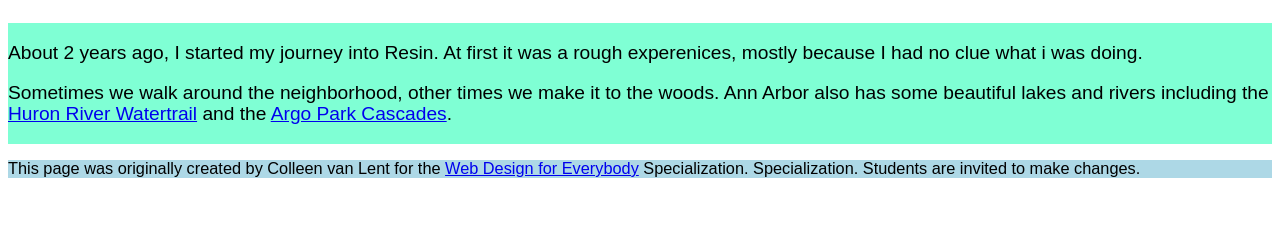
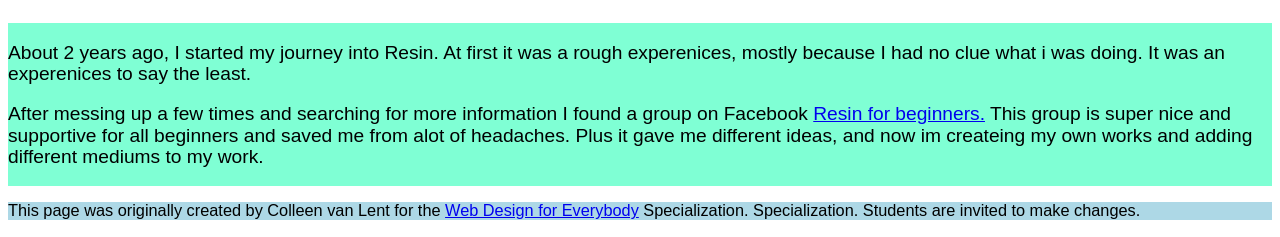
Before and after one commit to KBland14/KeshiasFinalProject, a plain HTML site: page index.html in a window 1280 px wide. Shown: the part 632-869 px from the top of the page. Before the commit the page ends 826 px from the top, so only its background shows below. Drawn offline with Linux system fonts and the light colour scheme.

Commit message:
Fix typos and enhance content in index.html
Corrected spelling errors and improved sentence structure in the content.

```diff
--- a/index.html
+++ b/index.html
@@ -22,14 +22,8 @@
     <h1>Keshia's Resin Crafts</h1>
   </header>
   <main id="main_content">
-    <p>About 2 years ago, I started my journey into Resin. At first it was a rough experenices, mostly because I had no clue what i was
-      doing.  </p>
-
-    <p>Sometimes we walk around the neighborhood, other times we make it to the woods. Ann Arbor also has some
-      beautiful lakes and rivers including the <a
-        href="https://www.annarbor.org/things-to-do/recreation-outdoors/huron-river/">Huron River Watertrail</a> and
-      the <a href="https://www.a2gov.org/departments/Parks-Recreation/parks-places/argo/pages/default.aspx">Argo Park
-        Cascades</a>.</p>
+    <p>About 2 years ago, I started my journey into Resin. At first it was a rough experenices, mostly because I had no clue what i was doing. It was an experenices to say the least.</p>
+    <p> After messing up a few times and searching for more information I found a group on Facebook <a href="https://www.facebook.com/groups/770399384890305">Resin for beginners.</a> This group is super nice and supportive for all beginners and saved me from alot of headaches. Plus it gave me different ideas, and now im createing my own works and adding different mediums to my work.</p>
 
   </main>
   <footer>
```
